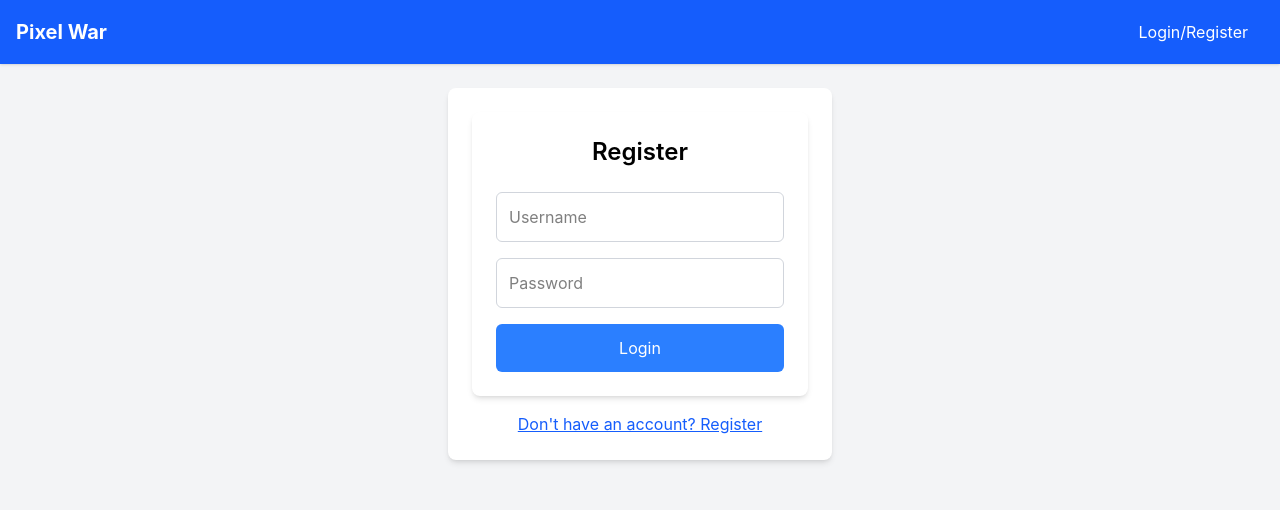
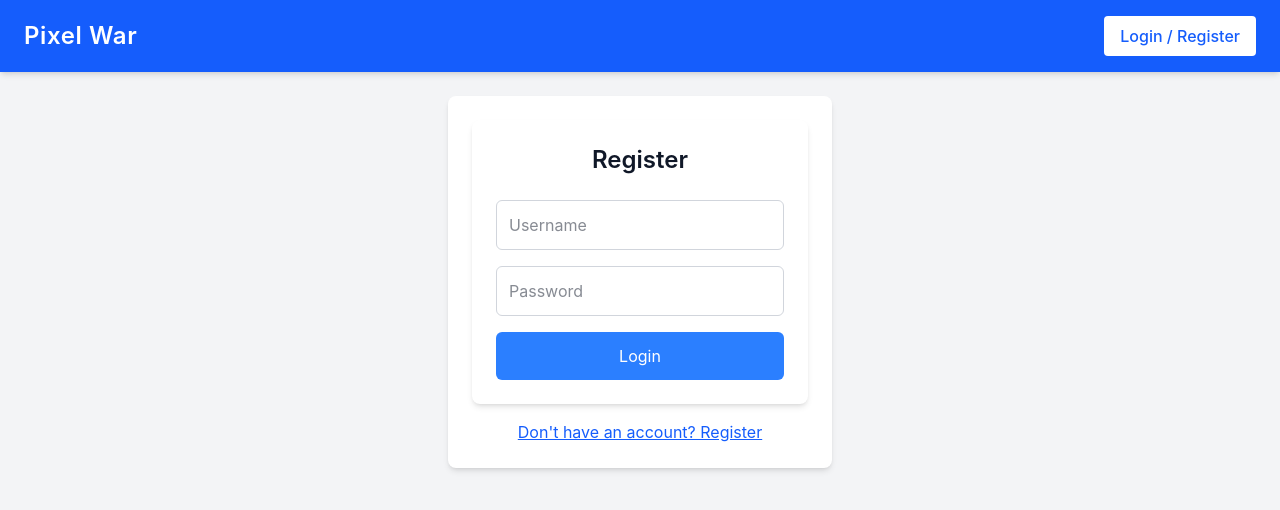
Before and after one commit to RadovicDanilo/MyPlace, a React (Vite) app in the folder MyPlace/: page /auth in a window 1280 px wide. Shown: the top 510 px of the page. Built offline with nearby package versions, Linux system fonts and the light colour scheme.

Commit message:
Improved tailwind styling

```diff
--- a/MyPlace/src/App.tsx
+++ b/MyPlace/src/App.tsx
@@ -9,31 +9,30 @@ function App() {
   const logout = useAuthStore((state) => state.logout);
 
   return (
-    <div className="min-h-screen bg-gray-100">
-      <header className="bg-blue-600 shadow">
-        <nav className="container mx-auto flex items-center justify-between px-4 py-3">
-          <div className="flex items-center space-x-4">
-            <RouterLink
-              to="/"
-              className="text-white text-xl font-bold no-underline hover:underline"
-            >
-              Pixel War
-            </RouterLink>
-          </div>
-          <div className="flex items-center space-x-4">
+    <div className="min-h-screen bg-gray-100 text-gray-900">
+      <header className="bg-blue-600 shadow-md">
+        <nav className="max-w-7xl mx-auto flex items-center justify-between px-6 py-4">
+          <RouterLink
+            to="/"
+            className="text-white text-2xl font-semibold tracking-wide hover:underline"
+          >
+            Pixel War
+          </RouterLink>
+
+          <div className="flex items-center space-x-6">
             {!username ? (
               <RouterLink
                 to="/auth"
-                className="text-white hover:bg-blue-700 px-4 py-2 rounded transition"
+                className="bg-white text-blue-600 font-medium px-4 py-2 rounded hover:bg-blue-50 transition"
               >
-                Login/Register
+                Login / Register
               </RouterLink>
             ) : (
               <>
-                <span className="text-white">{username}</span>
+                <span className="text-white font-medium">{username}</span>
                 <button
                   onClick={logout}
-                  className="text-white hover:bg-blue-700 px-4 py-2 rounded transition"
+                  className="bg-white text-blue-600 font-medium px-4 py-2 rounded hover:bg-blue-50 transition"
                 >
                   Logout
                 </button>
@@ -43,7 +42,7 @@ function App() {
         </nav>
       </header>
 
-      <main className="container mx-auto px-4 py-6">
+      <main className="max-w-7xl w-full p-6">
         <Routes>
           <Route path="/" element={<HomePage />} />
           <Route path="/auth" element={<AuthForm />} />
@@ -51,6 +50,7 @@ function App() {
       </main>
     </div>
   );
+
 }
 
 export default App;
--- a/MyPlace/src/pages/HomePage.tsx
+++ b/MyPlace/src/pages/HomePage.tsx
@@ -52,7 +52,7 @@ function HomePage() {
     // UI State
     const [scale, setScale] = useState<number>(1);
     const [position, setPosition] = useState({ x: 0, y: 0 });
-    const [selectedColor, setSelectedColor] = useState<number>(6);
+    const [selectedColor, setSelectedColor] = useState<number>(4);
 
     // Initialize pixel buffer
     const initPixelBuffer = useCallback(() => {
@@ -222,16 +222,16 @@ function HomePage() {
 
     return (
         <>
-            <div className="flex h-screen w-screen bg-gray-100 overflow-hidden">
+            <div className="relative w-screen h-screen bg-gray-100 overflow-hidden">
                 {/* Left sidebar - Color Palette */}
-                <div className="w-16 h-min bg-white shadow-md p-2 flex flex-col items-center">
+                <div className="absolute top-0 left-0 z-10 w-16 h-min shadow-2x1 bg-white p-2 flex flex-col items-center">
                     <div className="grid grid-cols-1 gap-2">
                         {PALETTE_RGB.map((color, index) => (
                             <button
                                 key={index}
                                 className={`w-10 h-10 rounded border-2 transition-all ${selectedColor === index
-                                    ? 'border-blue-500 scale-110'
-                                    : 'border-gray-300 hover:border-blue-300'
+                                    ? "border-blue-500 scale-110"
+                                    : "border-gray-300 hover:border-blue-300"
                                     }`}
                                 style={{ backgroundColor: color }}
                                 onClick={() => setSelectedColor(index)}
@@ -241,16 +241,16 @@ function HomePage() {
                     </div>
                 </div>
 
-                <div className="flex-1 relative overflow-hidden">
+                {/* Canvas wrapper centered on screen */}
+                <div className="absolute top-1/2 left-1/2 -translate-x-1/2 -translate-y-1/2 ">
                     <div
                         ref={wrapperRef}
-                        className="absolute top-0 left-0"
                         onWheel={handleWheel}
                         style={{
                             transformOrigin: "0 0",
                             transform: `translate(${position.x}px,${position.y}px) scale(${scale})`,
                             willChange: "transform",
-                            touchAction: 'none'
+                            touchAction: "none",
                         }}
                     >
                         <canvas
@@ -258,6 +258,7 @@ function HomePage() {
                             width={CANVAS_WIDTH}
                             height={CANVAS_HEIGHT}
                             onClick={handleClick}
+                            className="block bg-white"
                             style={{ imageRendering: "pixelated" }}
                         />
                     </div>
@@ -265,6 +266,7 @@ function HomePage() {
             </div>
         </>
     );
+
 }
 
 export default HomePage;
```
